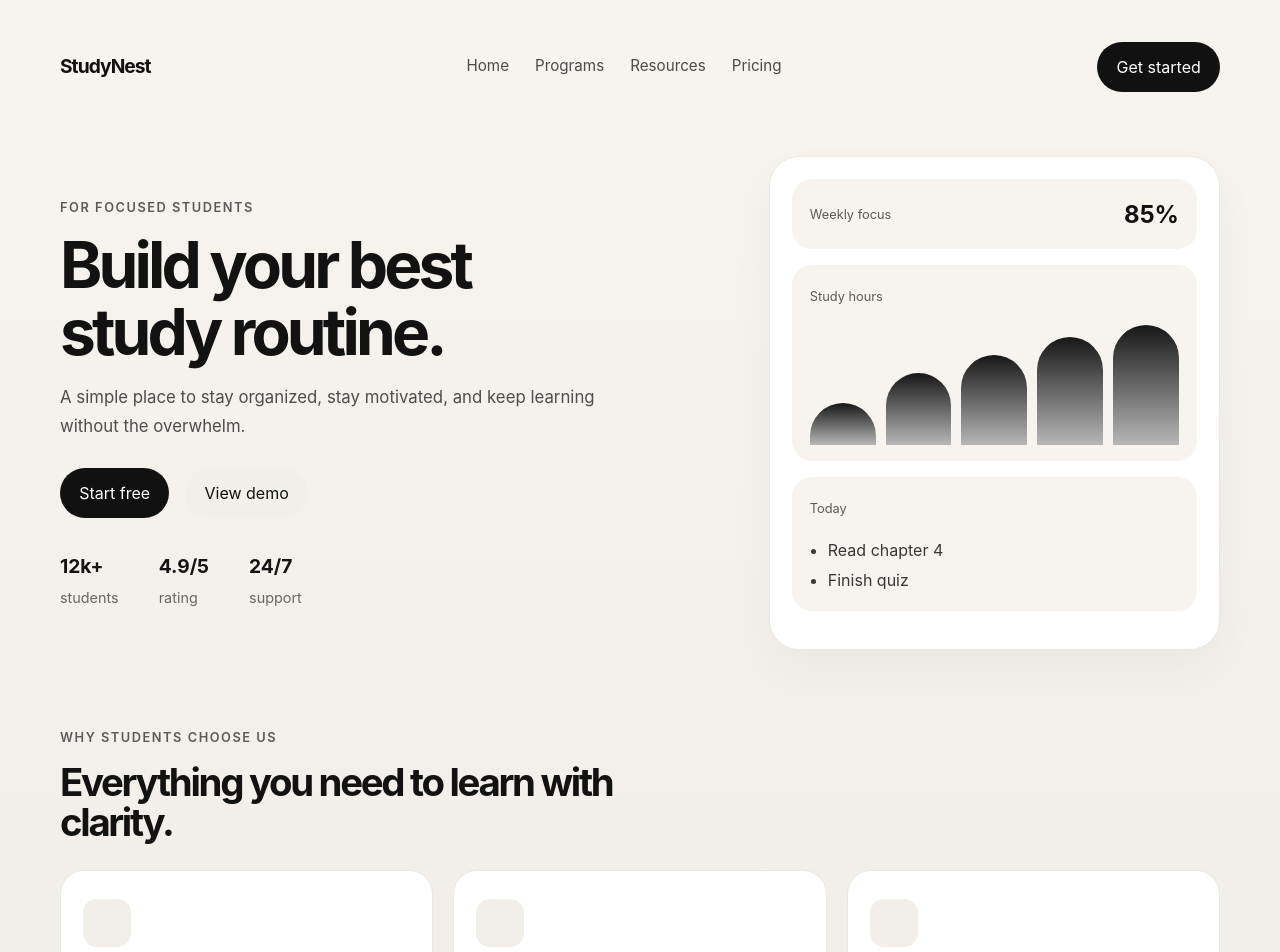
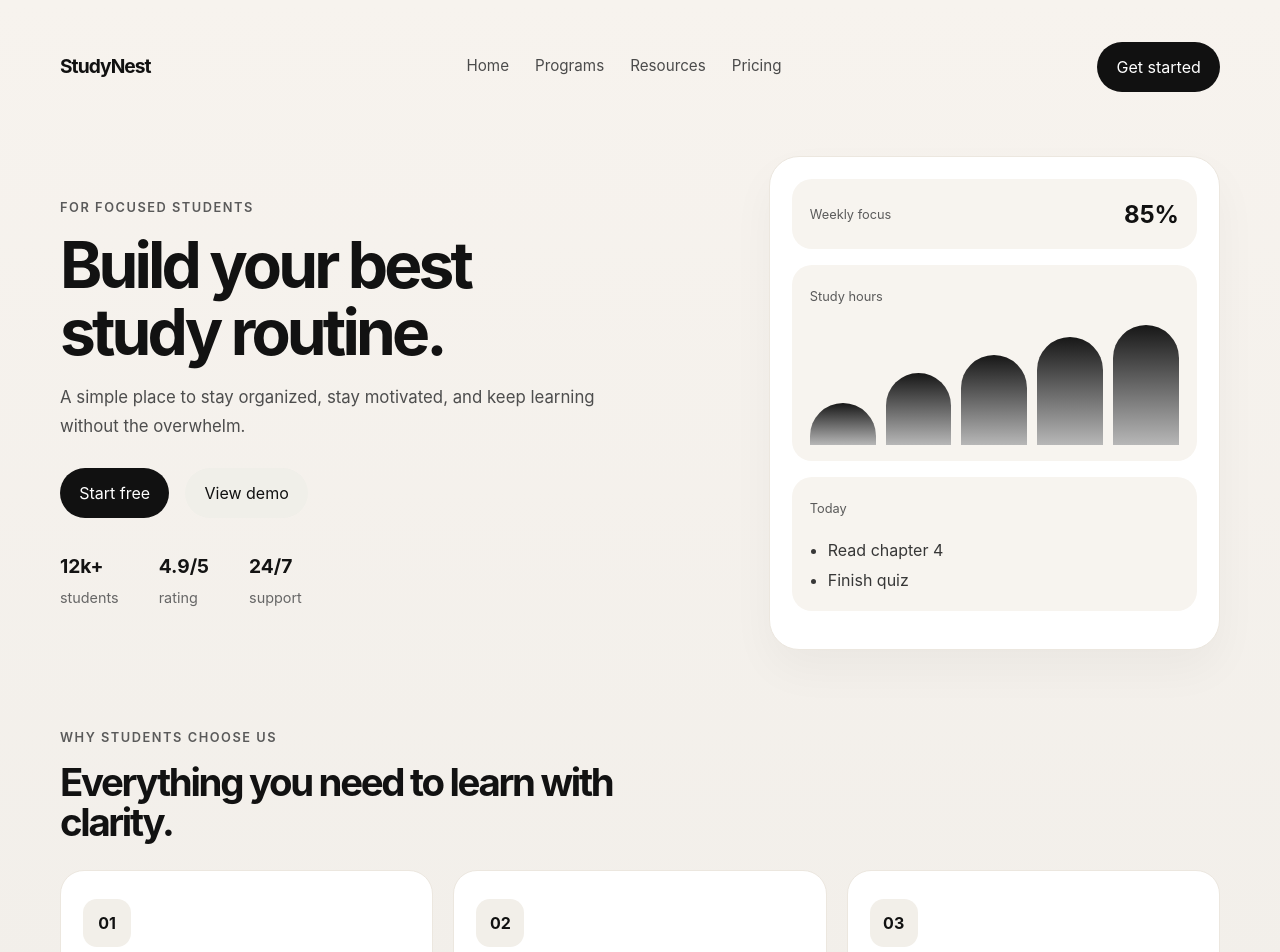
Before and after one commit to ManishNewa/ReactApp, a React (Vite) app: page / in a window 1280 px wide. Shown: the top 952 px of the page. Built offline with nearby package versions, Linux system fonts and the light colour scheme.

Commit message:
destructure object while passing as props for feature

```diff
--- a/src/components/sections/Features.jsx
+++ b/src/components/sections/Features.jsx
@@ -31,7 +31,7 @@ export default function FeatureSection() {
             <div className="feature-grid">
                 {
                     features.map((feature) => (
-                        <FeatureCard key={feature.order} feature={feature} />
+                        <FeatureCard key={feature.order} {...feature} />
                     ))
                 }
             </div>
```
